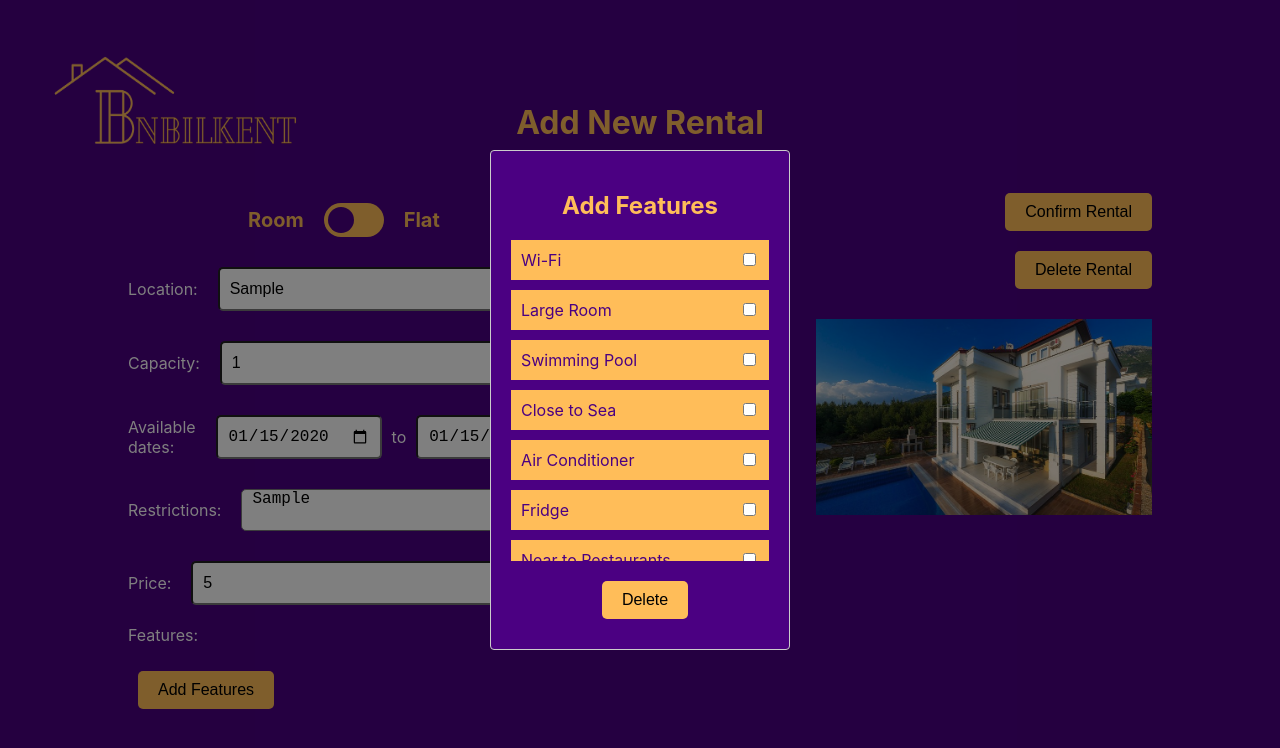
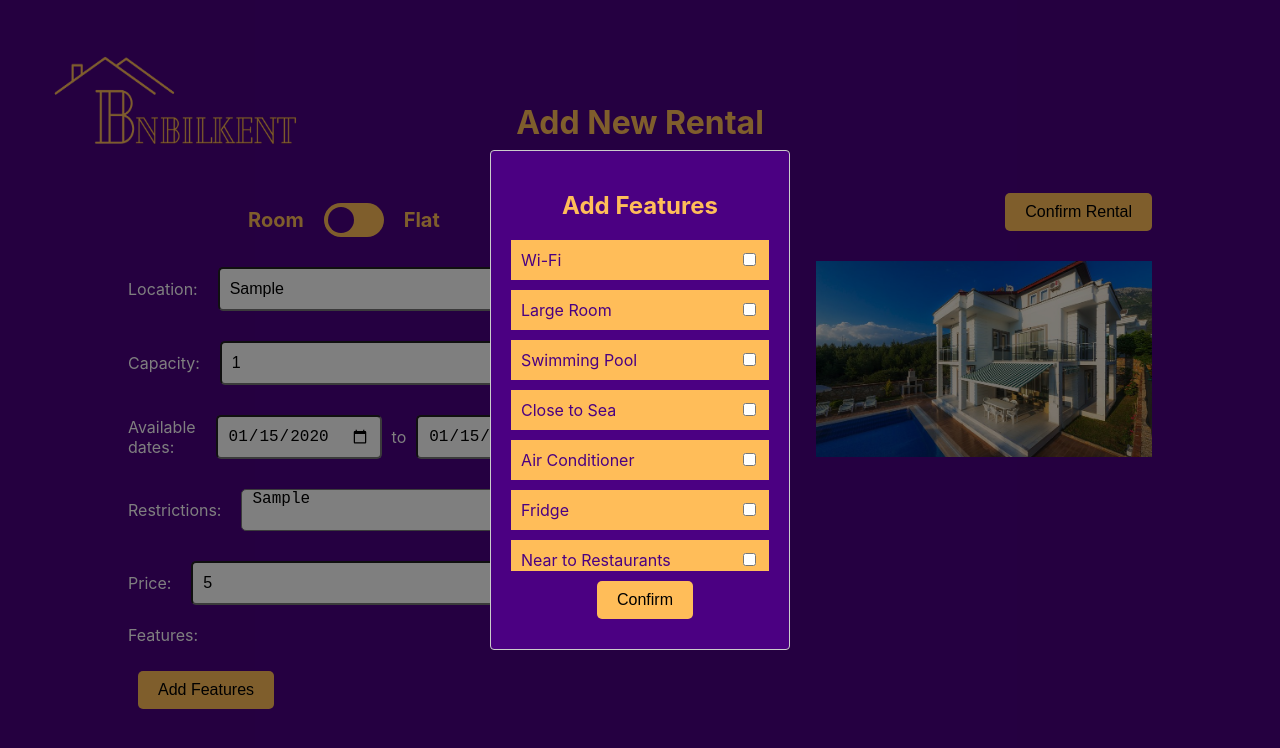
Before and after one commit to mfkucuk/CS-353, a React (Create React App) app in the folder project/frontend/: page /homeowner-rental in a window 1280 px wide. Both pictures are taken after typing "Sample", "2020-01-15", "2020-01-15", "Sample", "5" into the empty fields and a click on the button "Add Features". Shown: the top 748 px of the page. Built offline with nearby package versions, Linux system fonts and the light colour scheme.

Commit message:
Update HomeOwnerRental.js

```diff
--- a/project/frontend/src/Pages/HomeOwner/HomeOwnerRental.js
+++ b/project/frontend/src/Pages/HomeOwner/HomeOwnerRental.js
@@ -25,7 +25,6 @@ const HomeOwnerRental = () => {
         { name: 'Near Tourist Attractions', enabled: false },
         { name: 'Near public transport', enabled: false },
     ]);
-    const [selectedRentalId, setSelectedRentalId] = useState('');
 
 
     const openModal = () => {
@@ -40,14 +39,7 @@ const HomeOwnerRental = () => {
         setFeatureList(featureList.map((feature, i) => i === index ? { ...feature, enabled: !feature.enabled } : feature));
     }
 
-    const handleDeleteRental = async () => {
-        try {
-          await axios.delete(`http://localhost:8080/api/rental/${selectedRentalId}`);
 
-        } catch (error) {
-          console.error(error);
-        }
-      };
 
     const handleConfirmRental = async () => {
         const selectedFeatures = featureList
@@ -86,12 +78,12 @@ const HomeOwnerRental = () => {
                     "roomCount": roomCount
                 });
             }
-            setSelectedRentalId(newRentalId);
-            setIsOpen(true);
         } catch (error) {
             console.error(error);
         }
     };
+
+
 
 
     const buttonStyle = {
@@ -235,9 +227,8 @@ const HomeOwnerRental = () => {
                     </div>
                     <button style={buttonStyle} onClick={openModal}>Add Features</button>
                 </div>
-                <div style={{ display: 'flex', flexDirection: 'column', alignItems: 'flex-end' }}>
+                <div style={{display: 'flex', flexDirection: 'column', alignItems: 'flex-end'}}>
                     <button style={buttonStyle} onClick={handleConfirmRental}>Confirm Rental</button>
-                    <button style={{ ...buttonStyle, marginTop: '10px' }} onClick={handleDeleteRental}>Delete Rental</button> {/* New delete button */}
                     <img src="/example_rental.jpg" alt="Rental" style={{ width: '60%', height: 'auto', marginTop: '20px', marginLeft: '20px' }} />
                 </div>
             </div>
@@ -270,7 +261,7 @@ const HomeOwnerRental = () => {
                         </div>
                     ))}
                 </div>
-                <button style={{ ...buttonStyle, alignSelf: 'center', marginTop: '20px' }} onClick={handleDeleteRental}>Delete</button> {/* New delete confirmation button */}
+                <button style={{ ...buttonStyle, alignSelf: 'center' }} onClick={closeModal}>Confirm</button>
             </Modal>
         </div>
     );
```
